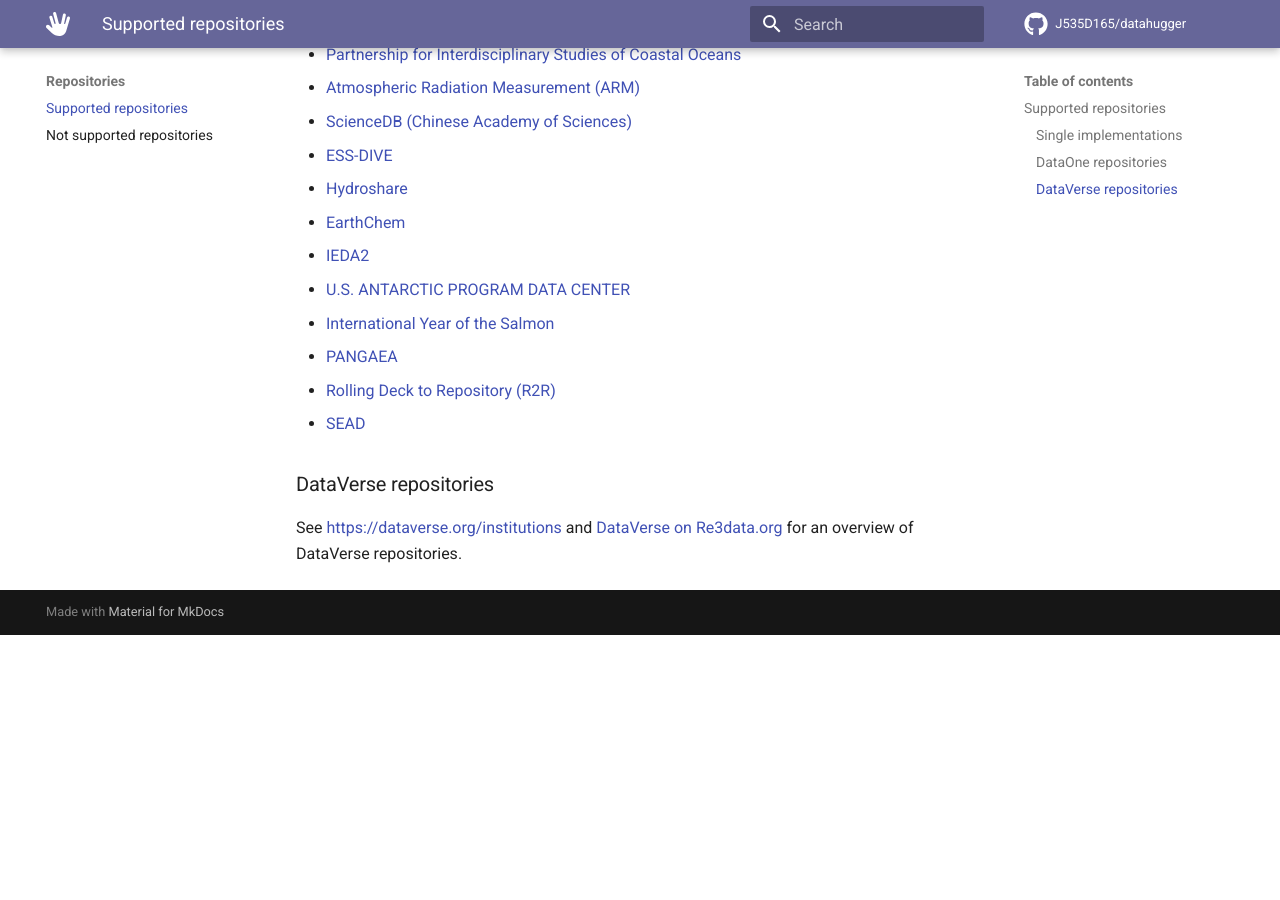
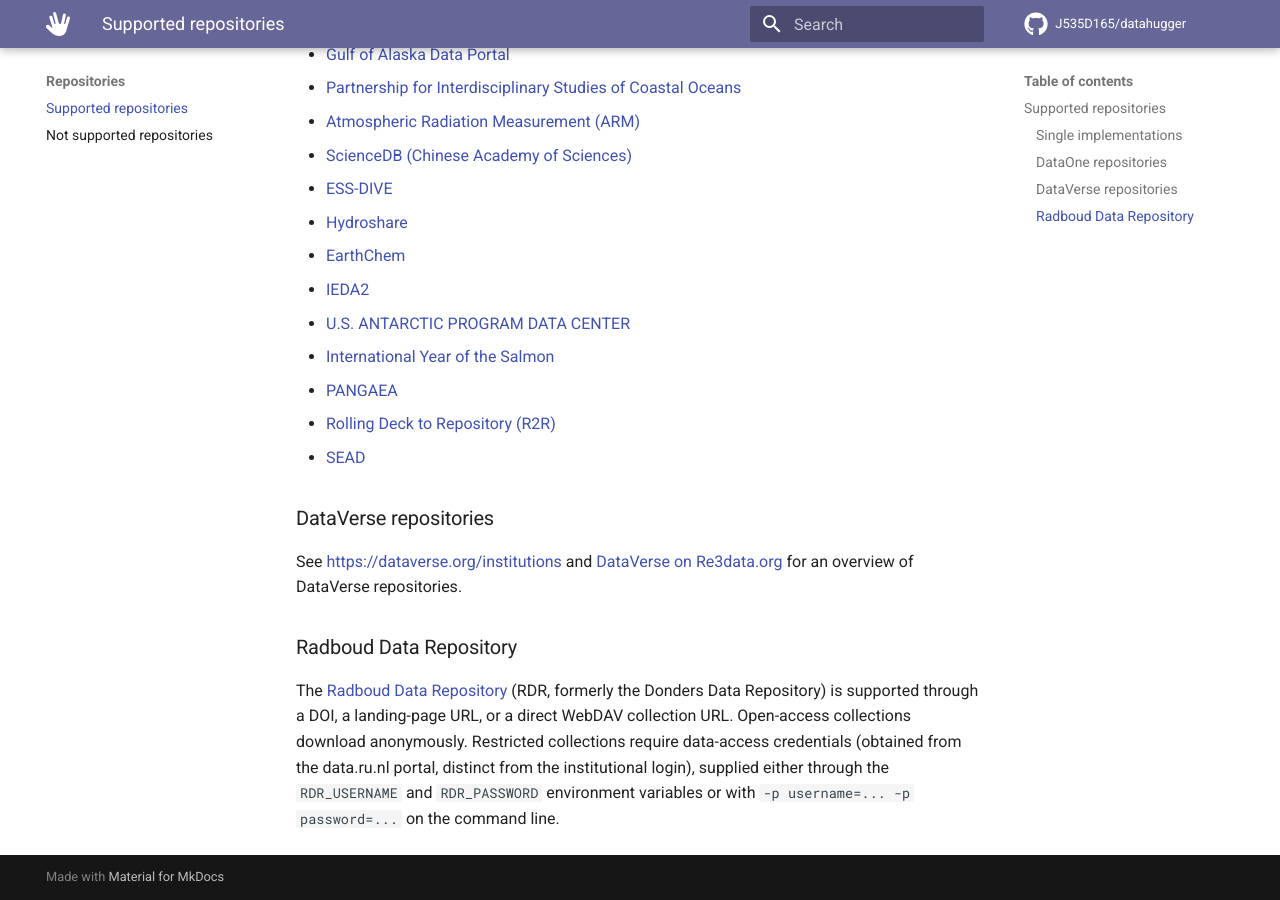
Before and after one commit to J535D165/datahugger, an MkDocs documentation site: the page built from docs/repositories.md, in a window 1280 px wide and 900 px high, scrolled down 1315 px. Built offline with MkDocs 1.6.1 and Material for MkDocs 9.7.7, drawn with Linux system fonts in a browser that asks for light colours; comment, search, counter and statistics services are not loaded; before the commit the page ends 1950 px from its top, so only the background shows below that; some of the changed text lies outside the part shown.

Commit message:
Update doc and README

```diff
--- a/docs/repositories.md
+++ b/docs/repositories.md
@@ -2,7 +2,7 @@
 
 Datahugger offers support for more than <!-- count -->377<!-- count --> generic and specific (scientific) repositories (and more to come!).
 
-![Datahugger support Zenodo, Dataverse, DataOne, GitHub, FigShare, HuggingFace, Mendeley Data, Dryad, OSF, and many more](images/logos.png)
+![Datahugger support Zenodo, Dataverse, DataOne, GitHub, FigShare, HuggingFace, Mendeley Data, Dryad, OSF, Radboud Data Repository, and many more](images/logos.png)
 
 We are still expanding Datahugger with support for more repositories. You can
 help by [requesting support for a repository](https://github.com/J535D165/datahugger/issues/new/choose) in the issue tracker. Pull Requests are very
@@ -23,6 +23,7 @@
 - [Hugging Face](https://huggingface.co)
 - [Open Science Framework (OSF)](https://osf.io)
 - [Mendeley Data](https://data.mendeley.com)
+- [Radboud Data Repository (Donders)](https://data.ru.nl)
 
 
 ### DataOne repositories
@@ -52,3 +53,13 @@
 ### DataVerse repositories
 
 See [https://dataverse.org/institutions](https://dataverse.org/institutions) and [DataVerse on Re3data.org](https://www.re3data.org/search?query=&software%5B%5D=DataVerse) for an overview of DataVerse repositories.
+
+### Radboud Data Repository
+
+The [Radboud Data Repository](https://data.ru.nl) (RDR, formerly the Donders
+Data Repository) is supported through a DOI, a landing-page URL, or a direct
+WebDAV collection URL. Open-access collections download anonymously. Restricted
+collections require data-access credentials (obtained from the data.ru.nl
+portal, distinct from the institutional login), supplied either through the
+`RDR_USERNAME` and `RDR_PASSWORD` environment variables or with
+`-p username=... -p password=...` on the command line.
```
Also changed, not shown: README.md (+1 -1 lines), docs/images/logos.png, 2 other files.
